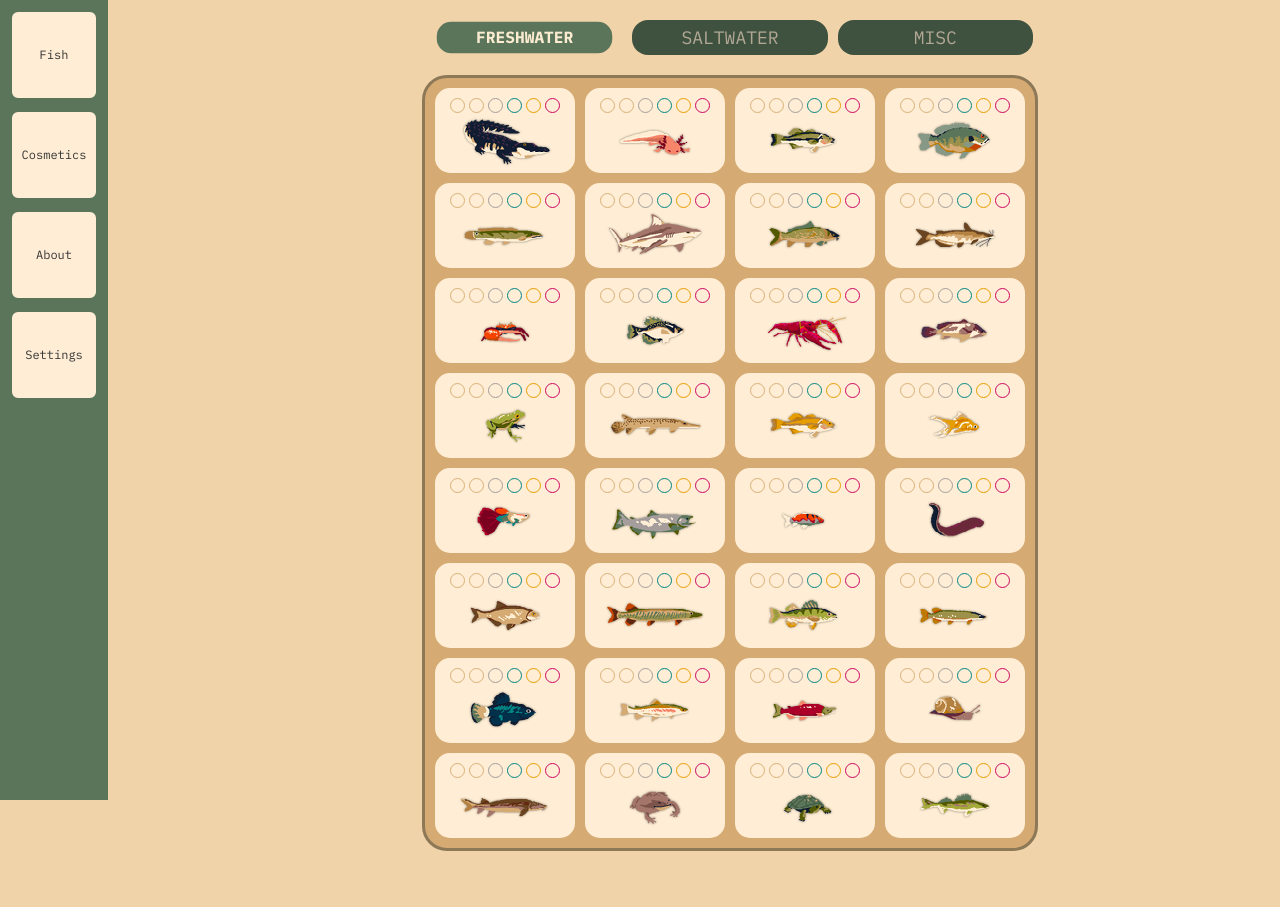
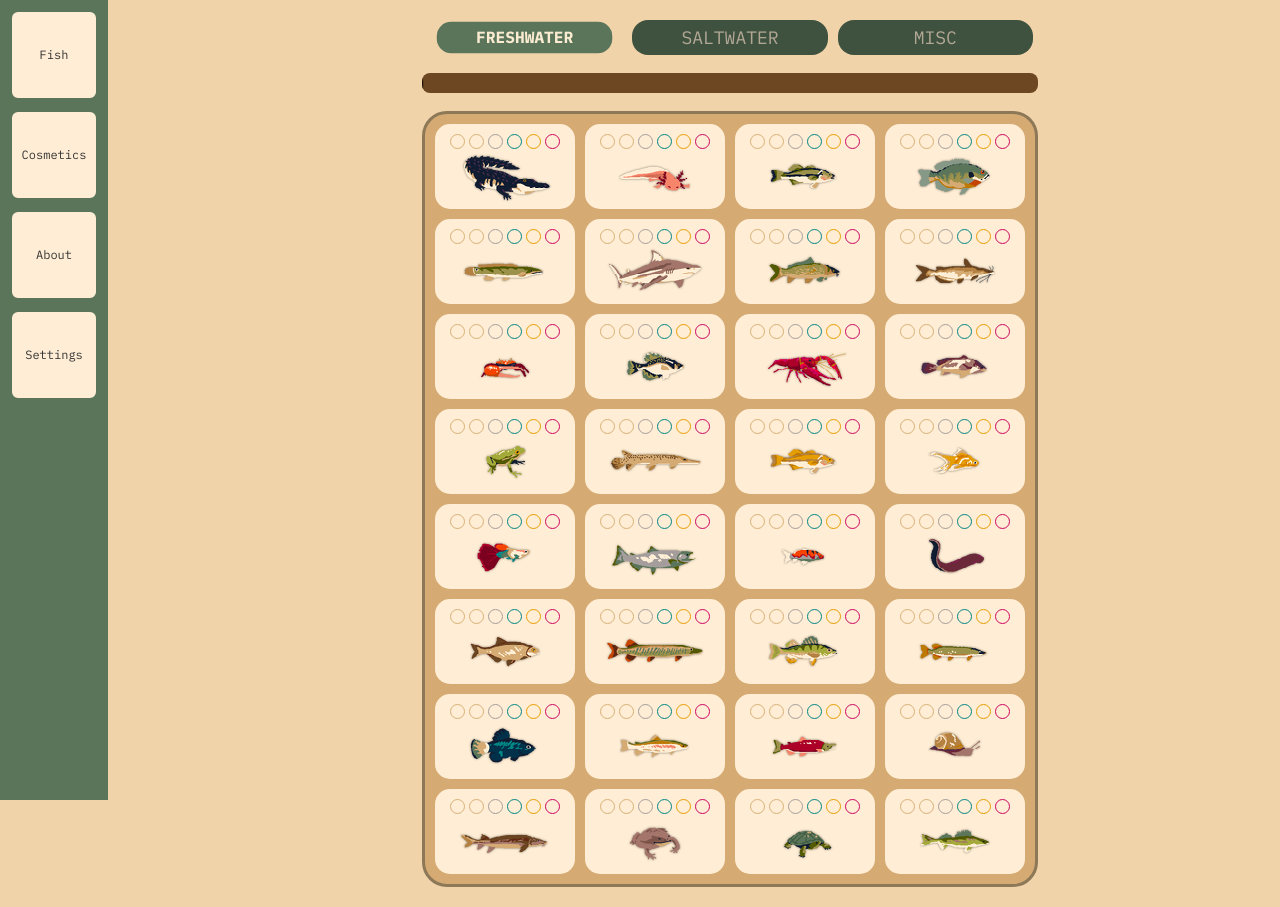
Before and after one commit to puksh/webfishingCollection, a Vue app: page / in a window 1280 px wide. Before the commit the page ends 871 px from the top, so only its background shows below. Built offline with nearby package versions, Linux system fonts and the light colour scheme.

Commit message:
feat: added a bar for collected fish

```diff
--- a/src/components/fishChecklist.vue
+++ b/src/components/fishChecklist.vue
@@ -27,6 +27,22 @@
 				MISC
 			</button>
 		</nav>
+
+		<!-- Progress Bar -->
+		<div class="progress-bar-container">
+			<div
+				v-for="(name, index) in circleNames"
+				:key="`progress-${index}`"
+				class="progress-bar-segment"
+				:style="{
+					backgroundColor: colors[index],
+					width: Math.min(calculateProgressWidth(name), 16.67) + '%', // Max width is 16.67% (1/6 of the bar)
+					zIndex: 10 - index, // Dynamically set z-index
+				}"
+				:title="`Collected ${countCollectedFish(name)} ${name}`"
+				:aria-label="`Progress for ${name}: ` + calculateProgressWidth(name) + '%'"
+			></div>
+		</div>
 
 		<!-- Tables: Render based on selected tab -->
 		<main class="tables-container">
@@ -261,6 +277,20 @@
 			},
 			toggleFlip(fishId) {
 				this.flippedFish = this.flippedFish === fishId ? null : fishId; // Toggle flip state
+			},
+			calculateProgressWidth(type) {
+				const totalFish = this.fishList.length;
+				const collectedFish = this.clickedStates.filter((entry) => {
+					// Ensure caughtTypes is defined and is an array
+					return Array.isArray(entry.caughtTypes) && entry.caughtTypes.includes(type);
+				}).length;
+				return totalFish > 0 ? (collectedFish / totalFish) * 100 : 0;
+			},
+			countCollectedFish(type) {
+				// Count the number of fish collected for a specific type
+				return this.clickedStates.filter((entry) => {
+					return Array.isArray(entry.caughtTypes) && entry.caughtTypes.includes(type);
+				}).length;
 			},
 		},
 		async mounted() {
@@ -564,4 +594,25 @@
 	.fish-img {
 		opacity: 1;
 	}
+
+	.progress-bar-container {
+		display: flex;
+		width: 100%;
+		height: 20px;
+		background-color: hsl(29, 52%, 28%);
+		border-radius: 8px;
+		overflow: hidden;
+		margin: 8px 0;
+	}
+
+	.progress-bar-segment {
+		height: 100%;
+		transition: width 0.3s ease;
+		border-top-right-radius: 8px;
+		border-bottom-right-radius: 8px;
+		box-shadow: 1px 1px 1px rgba(0, 0, 0, 0.2);
+		padding-right: 8px;
+		margin-left: -8px;
+		position: relative; /* Ensure z-index takes effect */
+	}
 </style>
```
